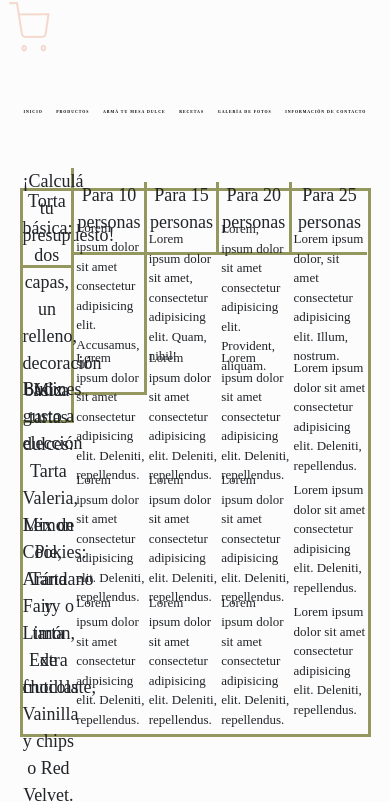
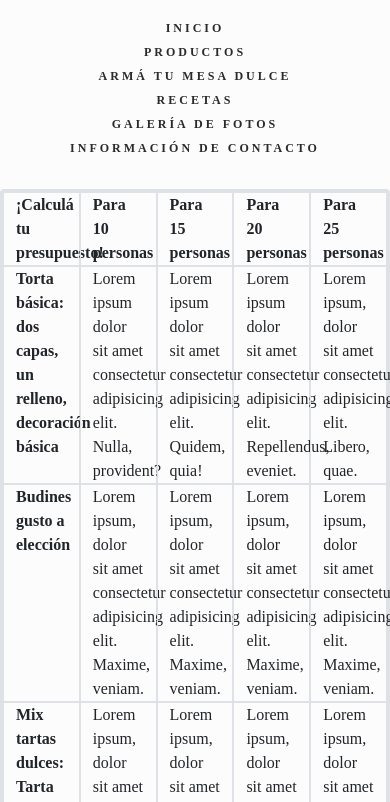
Before and after one commit to SancisiAgostina/sas_repositorio, a website: page SECCIONES/mesadulce.html in a window 390 px wide. Shown: the part 248-1050 px from the top of the page. Drawn offline with nearby package versions, Linux system fonts and the light colour scheme; a web font is replaced by a local one.

Commit message:
Responsive

```diff
--- a/SECCIONES/mesadulce.html
+++ b/SECCIONES/mesadulce.html
@@ -13,18 +13,15 @@
     <link href="https://fonts.googleapis.com/css2?family=Arapey:ital@1&display=swap" rel="stylesheet">
 </head>
 <body class="bodyIndex">
-    <header class="header2">
-        <div class="header2_logo">
-            <a href="index.html"><img src="../IMG/logosas.png" alt="logo" class="header2__logoSas" ></a>
+    <header class="header">
+        <div>
+            <a href="../index.html"><img src="../IMG/logosas.png" alt="logo" class="header__logoSas"></a>
         </div>
-        <div class="header2_titulo">
-            <h2 class="header2__h2titulo">S.AS Homemade Bakery</h2>
+        <div>
+            <h1 class="header__h2">S.AS Homemade Bakery</h1>
         </div>
-        <div class="header2_h1">
-            <h1 class="h1_edit">CALCULÁ TU PRESUPUESTO</h1>
-        </div>
-        <div class="header2_carrito">
-            <a href="index.html"><img src="../IMG/cart.png" alt=carrito class="header2__iconoCarrito"></a>
+        <div>
+            <a href="../index.html"><img src="../IMG/cart.png" alt=carrito class="header__iconoCarrito"></a>
         </div>
     </header>
     <main class="page">
@@ -40,86 +37,39 @@
                 </ul>
             </nav>
         </section>
-        <section class="gridMD"> <!--aca va grid de mesa dulce-->
-            <div class="gridMD_div1">
-                <p>¡Calculá tu presupuesto!</p>
-            </div>
-            <div class="gridMD_div2">
-                <p>Para 10 personas</p>
-            </div>
-            <div class="gridMD_div3">
-                <p>Para 15 personas</p>
-            </div>
-            <div class="gridMD_div4">
-                <p>Para 20 personas</p>
-            </div>
-            <div class="gridMD_div5">
-                <p>Para 25 personas</p>
-            </div>
-            <div class="gridMD_div6">
-                <p>Torta básica: dos capas, un relleno, decoración básica</p>
-            </div>
-            <div class="gridMD_div7">
-                <p>Lorem ipsum dolor sit amet consectetur adipisicing elit. Accusamus, sit.</p>
-            </div>
-            <div class="gridMD_div8">
-                <p>Lorem ipsum dolor sit amet, consectetur adipisicing elit. Quam, nihil!</p>
-            </div>
-            <div class="gridMD_div9">
-                <p>Lorem, ipsum dolor sit amet consectetur adipisicing elit. Provident, aliquam.</p>
-            </div>
-            <div class="gridMD_div10">
-                <p>Lorem ipsum dolor, sit amet consectetur adipisicing elit. Illum, nostrum.</p>
-            </div>
-            <div class="gridMD_div11">
-                <p>Budines gusto a elección</p>
-            </div>
-            <div class="gridMD_div12">
-                <p>Lorem ipsum dolor sit amet consectetur adipisicing elit. Deleniti, repellendus.</p>
-            </div>
-            <div class="gridMD_div13">
-                <p>Lorem ipsum dolor sit amet consectetur adipisicing elit. Deleniti, repellendus.</p>
-            </div>
-            <div class="gridMD_div14">
-                <p>Lorem ipsum dolor sit amet consectetur adipisicing elit. Deleniti, repellendus.</p>
-            </div>
-            <div class="gridMD_div15">
-                <p>Lorem ipsum dolor sit amet consectetur adipisicing elit. Deleniti, repellendus.</p>
-            </div>
-            <div class="gridMD_div16">
-                <p>Mix tartas dulces: Tarta Valeria, Lemon Pie, Tarta Fairy o tarta de frutillas</p>
-            </div>
-            <div class="gridMD_div17">
-                <p>Lorem ipsum dolor sit amet consectetur adipisicing elit. Deleniti, repellendus.</p>
-            </div>
-            <div class="gridMD_div18">
-                <p>Lorem ipsum dolor sit amet consectetur adipisicing elit. Deleniti, repellendus.</p>
-            </div>
-            <div class="gridMD_div19">
-                <p>Lorem ipsum dolor sit amet consectetur adipisicing elit. Deleniti, repellendus.</p>
-            </div>
-            <div class="gridMD_div20">
-                <p>Lorem ipsum dolor sit amet consectetur adipisicing elit. Deleniti, repellendus.</p>
-            </div>
-            <div class="gridMD_div21">
-                <p>Mix de Cookies: Arándano y Limón, Extra chocolate, Vainilla y chips o Red Velvet.</p>
-            </div>
-            <div class="gridMD_div22">
-                <p>Lorem ipsum dolor sit amet consectetur adipisicing elit. Deleniti, repellendus.</p>
-            </div>
-            <div class="gridMD_div23">
-                <p>Lorem ipsum dolor sit amet consectetur adipisicing elit. Deleniti, repellendus.</p>
-            </div>
-            <div class="gridMD_div24">
-                <p>Lorem ipsum dolor sit amet consectetur adipisicing elit. Deleniti, repellendus.</p>
-            </div>
-            <div class="gridMD_div25">
-                <p>Lorem ipsum dolor sit amet consectetur adipisicing elit. Deleniti, repellendus.</p>
-            </div>
+        <section>
+            <div class="container border border-3 rounded">
+                <div class="row row-cols-5">
+                  <div class="col border fw-bold">¡Calculá tu presupuesto!</div>
+                  <div class="col border fw-bold">Para 10 personas</div>
+                  <div class="col border fw-bold">Para 15 personas</div>
+                  <div class="col border fw-bold">Para 20 personas</div>
+                  <div class="col border fw-bold">Para 25 personas</div>
+                  <div class="col border fw-bold">Torta básica: dos capas, un relleno, decoración básica</div>
+                  <div class="col border">Lorem ipsum dolor sit amet consectetur adipisicing elit. Nulla, provident?</div>
+                  <div class="col border">Lorem ipsum dolor sit amet consectetur adipisicing elit. Quidem, quia!</div>
+                  <div class="col border">Lorem ipsum dolor sit amet consectetur adipisicing elit. Repellendus, eveniet.</div>
+                  <div class="col border">Lorem ipsum, dolor sit amet consectetur adipisicing elit. Libero, quae.</div>
+                  <div class="col border fw-bold">Budines gusto a elección</div>
+                  <div class="col border">Lorem ipsum, dolor sit amet consectetur adipisicing elit. Maxime, veniam.</div>
+                  <div class="col border">Lorem ipsum, dolor sit amet consectetur adipisicing elit. Maxime, veniam.</div>
+                  <div class="col border">Lorem ipsum, dolor sit amet consectetur adipisicing elit. Maxime, veniam.</div>
+                  <div class="col border">Lorem ipsum, dolor sit amet consectetur adipisicing elit. Maxime, veniam.</div>
+                  <div class="col border fw-bold">Mix tartas dulces: Tarta Valeria, Lemon Pie, Tarta Fairy o tarta de frutillas</div>
+                  <div class="col border">Lorem ipsum, dolor sit amet consectetur adipisicing elit. Maxime, veniam.</div>
+                  <div class="col border">Lorem ipsum, dolor sit amet consectetur adipisicing elit. Maxime, veniam.</div>
+                  <div class="col border">Lorem ipsum, dolor sit amet consectetur adipisicing elit. Maxime, veniam.</div>
+                  <div class="col border">Lorem ipsum, dolor sit amet consectetur adipisicing elit. Maxime, veniam.</div>
+                  <div class="col border fw-bold">Mix de Cookies: Arándano y Limón, Extra chocolate, Vainilla y chips o Red Velvet.</div>
+                  <div class="col border">Lorem ipsum, dolor sit amet consectetur adipisicing elit. Maxime, veniam.</div>
+                  <div class="col border">Lorem ipsum, dolor sit amet consectetur adipisicing elit. Maxime, veniam.</div>
+                  <div class="col border">Lorem ipsum, dolor sit amet consectetur adipisicing elit. Maxime, veniam.</div>
+                  <div class="col border">Lorem ipsum, dolor sit amet consectetur adipisicing elit. Maxime, veniam.</div>
+                </div>
+              </div>
         </section>
-
     </main>
-    <footer class="verdeAgua" id="footer">
+    <footer class="verdeAgua" id="footer">  <!--icono linkeado a la red social (no se tiene ninguna realmente)-->
         <nav>
             <a href="https://instagram.com/sas.homemade.bakery?igshid=1w51y8uor4gmw"><img src="../IMG/instagrampng.png"  alt="sas.homemade_bakery" class="iconos"></a>
             <a href="https://pinterest.com"><img src="../IMG/pinterestpng.png"  alt="sas.homemade_bakery" class="iconos"></a>
@@ -127,12 +77,12 @@
             <p class="redes">Nuestras redes </p>
         </nav>
         <div>
-            <form class="footerNewsLetter">
+            <form class="footerNewsLetter"> <!--placeholder permite que a la hora de escribir en la casilla no se deba borrar, a diferencia de value que si se debe-->
                 <label for="nombreform">¡Suscríbete a nuestra newsletter!:</label>
                 <input type="text" placeholder="mail" name="nombreform" >
             </form>
         </div>
-        <div>
+        <div class="footer-d-u">
             <p>Todos los derechos reservados ®</p>
         </div>
     </footer>
--- a/scss/_index.scss
+++ b/scss/_index.scss
@@ -1,8 +1,7 @@
 .bodyIndex{
     width: 100%;
-    height: 100%;
-    display: flex;
-    flex-flow: column nowrap;
+    height: auto;
+    font-size: 16px;
     align-items: center;
     font-family: 'Arapey', serif;
     background-color: rgb(253, 252, 252);
@@ -19,27 +18,24 @@
     display: block;
     color:rgb(148,152,94);
     background-color: rgb(196,198,165);
-    margin-top: 20px;
+    margin-top: 5vw;
+    margin-bottom: 3vw;
     justify-content: center;
     align-items: center;
-    font-size: 0,5rem;
+    font-size: 0,75rem;
     text-align: center;
     object-position: center;
-}
-
-/*RESEÑAS*/
-.reseñas{
     grid-area: reseña;
 }
 
 .comentarios {
     width:100%;
-    height: 35vh;
+    height: auto;
     display:flex;
     flex-flow: row nowrap;
     justify-content: space-between;
     align-items: center;
-    padding:5px;
+    padding:5vh;
     .comentarios__div {
         align-items: center;
         justify-content: space-between;
@@ -51,12 +47,14 @@
         }
 
         .comentarios__div__nombre {
+            width: 3em;
             justify-content: center;
             background-color: rgb(196,198,165);
             display: inline-block;
             width: 10vw;
             padding: 2px;
             margin-bottom: 10px;
+            font-size: 0,5rem;
         }
 
         .comentarios__div__nombre:hover{
@@ -65,3 +63,21 @@
     }
 
 }
+
+@media screen and (max-width: 800px){
+    .comentarios{
+        display:flex;
+        flex-direction: column;
+        .comentarios__div__p{
+            font-size: 10px;
+        }
+        .comentarios__div__nombre{
+            font-size: 13px;
+            width: auto;
+        }
+    }
+
+    .reseñas{
+        font-size: 15px;
+    }
+}
--- a/scss/_mesaDulce.scss
+++ /dev/null
@@ -1,124 +0,0 @@
-.page{
-    align-items: center;
-}
-
-.gridMD{
-    width: 90%;
-    height: 65vh;
-    border: solid 3px rgb(148,152,94);
-    align-items: center;
-    padding-left: px;
-    margin-left: 5%;
-    margin-right: 5%;
-    margin-bottom: 10vh;
-    display: grid;
-    grid-template-columns: 15% 21% 21% 21% 22%;
-    grid-template-rows: 10% 22% 22% 23% 22%;
-    grid-column-gap: 0px;
-    grid-row-gap: 0px;
-    grid-template-areas:
-        "column1 column2 column3 column4 column5"
-        "row2 descripcion1 descripcion2 descripcion3 descripcion4"
-        "row3 descripcion5 descripcion6 descripcion7 descripcion8"
-        "row4 descripcion9 descripcion10 descripcion11 descripcion12"
-        "row5 descripcion13 descripcion14 descripcion15 descripcion16";
-
-    .gridMD_div1 {
-        @extend .PMD;
-        @extend .borderGrid;
-        grid-area: column1;}
-    .gridMD_div2 {
-        @extend .PMD;
-        @extend .borderGrid;
-        grid-area: column2; }
-    .gridMD_div3 {
-        @extend .PMD;
-        @extend .borderGrid;
-        grid-area: column3; }
-    .gridMD_div4 {
-        @extend .PMD;
-        @extend .borderGrid;
-        grid-area: column4; }
-    .gridMD_div5 {
-        @extend .PMD;
-        border-bottom: solid 3px rgb(148,152,94);
-        grid-area: column5; }
-    .gridMD_div6 {
-        @extend .PMD;
-        @extend .borderGrid;
-        grid-area: row2;}
-    .gridMD_div7 {
-        @extend .PMD2;
-        @extend .borderGrid;
-        grid-area: descripcion1; }
-    .gridMD_div8 {
-        @extend .PMD2;
-        grid-area: descripcion2; }
-    .gridMD_div9 {
-        @extend .PMD2;
-        grid-area: descripcion3; }
-    .gridMD_div10 {
-        @extend .PMD2;
-        grid-area: descripcion4; }
-    .gridMD_div11 {
-        @extend .PMD;
-        grid-area: row3;}
-    .gridMD_div12 {
-        @extend .PMD2;
-        grid-area: descripcion5; }
-    .gridMD_div13 {
-        @extend .PMD2;
-        grid-area: descripcion6; }
-    .gridMD_div14 {
-        @extend .PMD2;
-        grid-area: descripcion7; }
-    .gridMD_div15 {
-        @extend .PMD2;
-        grid-area: descripcion8; }
-    .gridMD_div16 {
-        @extend .PMD;
-        grid-area: row4;}
-    .gridMD_div17 {
-        @extend .PMD2;
-        grid-area: descripcion9; }
-    .gridMD_div18 {
-        @extend .PMD2;
-        grid-area: descripcion10; }
-    .gridMD_div19 {
-        @extend .PMD2;
-        grid-area: descripcion11; }
-    .gridMD_div20 {
-        @extend .PMD2;
-        grid-area: descripcion12; }
-    .gridMD_div21 {
-        @extend .PMD;
-        grid-area: row5;}
-    .gridMD_div22 {
-        @extend .PMD2;
-        grid-area: descripcion13; }
-    .gridMD_div23 {
-        @extend .PMD2;
-        grid-area: descripcion14; }
-    .gridMD_div24 {
-        @extend .PMD2;
-        grid-area: descripcion15; }
-    .gridMD_div25 {
-        @extend .PMD2;
-        grid-area: descripcion16; }
-}
-
-.PMD {
-    text-align: center;
-    font-size: 18px;
-}
-
-.PMD2{
-    text-align: left;
-    font-size: 13px;
-    padding: 2px;
-}
-
-.borderGrid{
-    border-bottom: solid 3px rgb(148,152,94);
-    border-right: solid 3px rgb(148,152,94);
-}
--- a/scss/prueba.scss
+++ b/scss/prueba.scss
@@ -54,7 +54,6 @@
 }
 /*menú de navegación*/
 
-.sectionMenu {
     .sectionMenu__li {
         width: 100vw;
         height: 12vh;
@@ -63,8 +62,8 @@
         flex-wrap: nowrap;
         justify-content:space-evenly;
         align-items: center;
-        margin-top:5px;
-        margin-bottom:30px;
+        margin-top:5vh;
+        margin-bottom:5vw;
         border:10px;
         padding: 10px;
     }
@@ -77,17 +76,17 @@
         cursor: pointer;
         font-weight: bold;
         font-family: 'Arapey', serif;
-        color:black;
+        color:rgb(43, 41, 41);
         font-size: 1vw;
         text-decoration: none;
         list-style: none;
     }
-}
+
 
 footer{
     display:flex;
     width: 100%;
-    height: 10vh;
+    height: auto;
     flex-flow: row nowrap;
     justify-content: space-around;
     align-items: center;
@@ -114,3 +113,47 @@ footer{
         margin-right: 5%;
     }
 }
+/*preguntar xq en index funciona la media querie y acá no*/
+@media screen and (max-width: 800px){
+    .sectionMenu__li{
+        height: auto;
+        display: flex;
+        flex-direction: column;
+    }
+    .sectionMenu__fancyButton{
+        font-size: 12px;
+    }
+
+    footer{
+        display:flex;
+        flex-direction: column;
+
+        img{
+            width: 3vw;
+        }
+        .footer-d-u{
+            font-size: 12px;
+        }
+        .redes{
+            font-size: 12px;
+        }
+        form label{
+            font-size: 12px;
+        }
+
+        form{
+            align-content: flex-end;
+        }
+
+        form input{
+            width: 50px;
+            height: 13px;
+            font-size: 10px;
+        }
+
+        nav{
+            height: 30px;
+            margin: 4px;
+        }
+    }
+}
```
Also changed, not shown: SECCIONES/fotossas.html (+7 -10 lines), SECCIONES/infocontacto.html (+13 -16 lines), SECCIONES/productos.html (+1 -1 lines), SECCIONES/recetas.html (+7 -10 lines), index.html (+3 -3 lines), scss/_productos.scss (+24 -2 lines), css/pruebacss.css.
